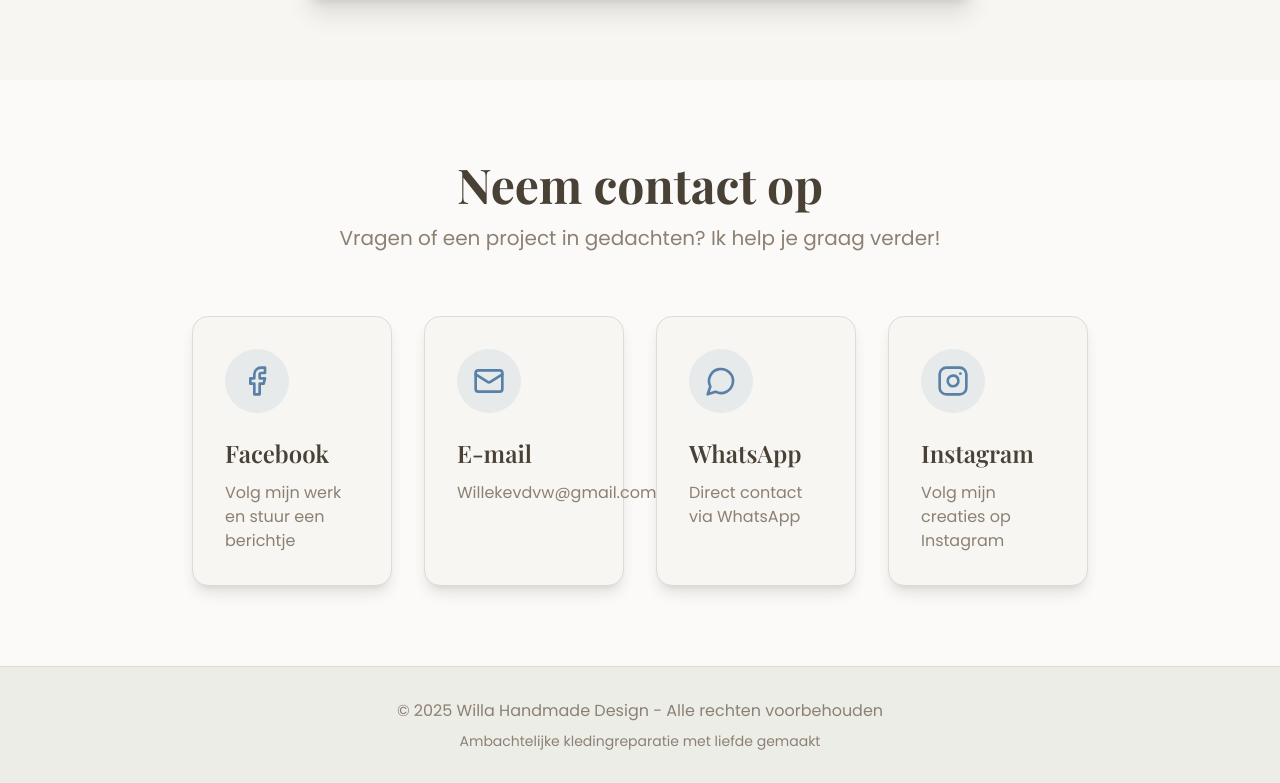
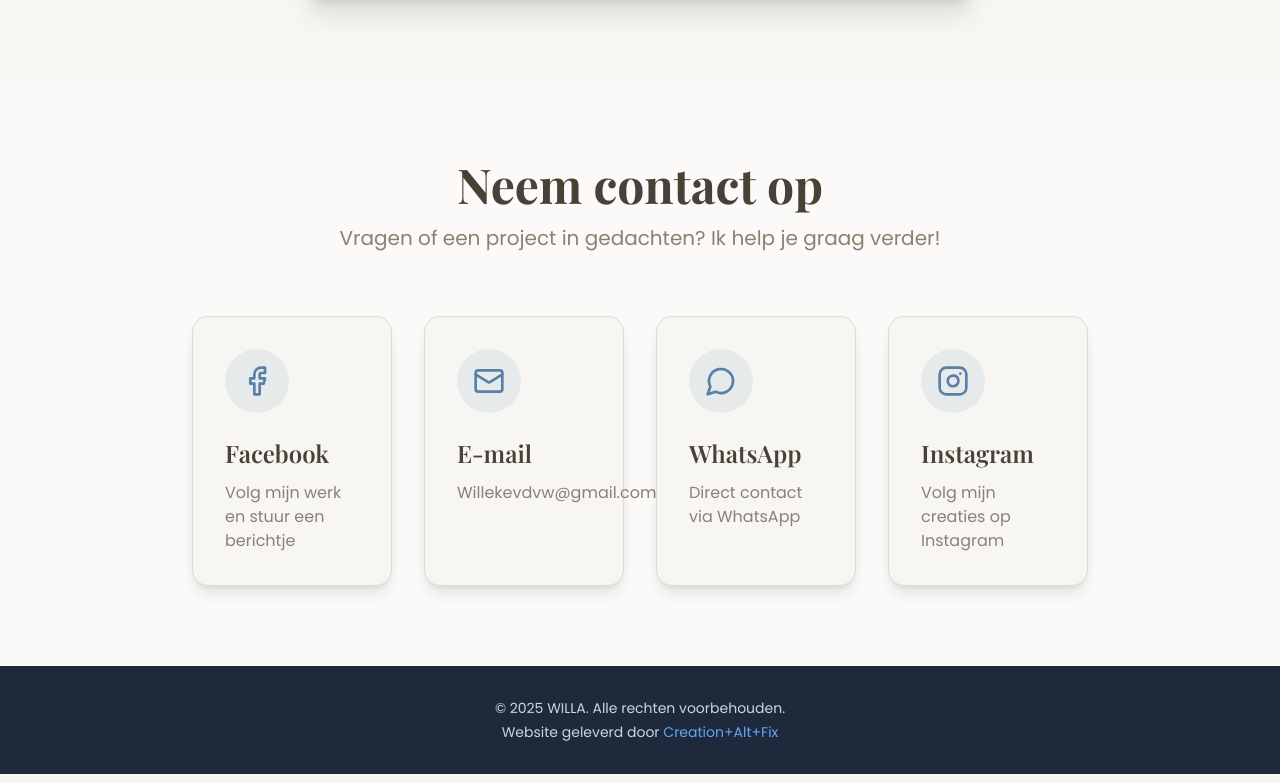
Before and after one commit to McMadA/willa-handmade-studio, a React (Vite) app: page / in a window 1280 px wide. Shown: the part 4869-5652 px from the top of the page. Built offline with nearby package versions, Linux system fonts and the light colour scheme; the HTML template or start-up script is replaced by a standard one.

Commit message:
Update footer text

```diff
--- a/src/components/Footer.tsx
+++ b/src/components/Footer.tsx
@@ -1,12 +1,20 @@
 const Footer = () => {
   return (
-    <footer className="bg-foreground/5 py-8 border-t border-border">
+    <footer className="bg-slate-800 py-8">
       <div className="container mx-auto px-6 text-center">
-        <p className="font-poppins text-muted-foreground">
-          © {new Date().getFullYear()} Willa Handmade Design - Alle rechten voorbehouden
+        <p className="font-poppins text-slate-300 text-sm">
+          © {new Date().getFullYear()} WILLA. Alle rechten voorbehouden.
         </p>
-        <p className="font-poppins text-sm text-muted-foreground mt-2">
-          Ambachtelijke kledingreparatie met liefde gemaakt
+        <p className="font-poppins text-slate-300 text-sm mt-1">
+          Website geleverd door{" "}
+          <a
+            href="https://creationaltfix.nl"
+            target="_blank"
+            rel="noopener noreferrer"
+            className="text-blue-400 hover:text-blue-300 transition-colors"
+          >
+            Creation+Alt+Fix
+          </a>
         </p>
       </div>
     </footer>
```
